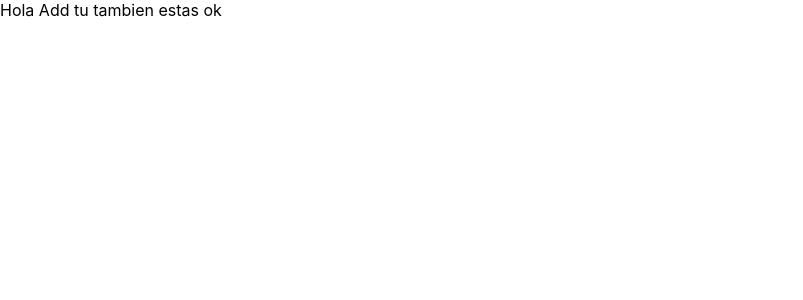
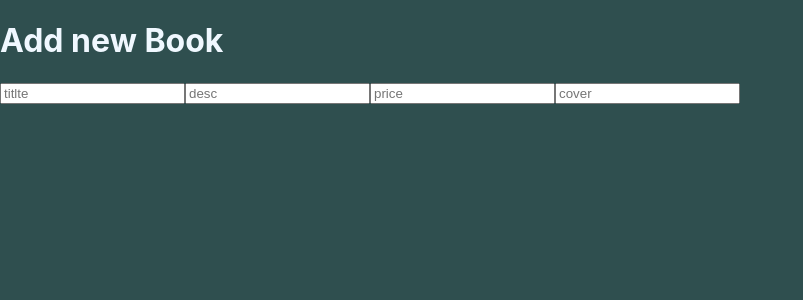
Before and after one commit to jolgo1989/crud, a React (Create React App) app in the folder client/: page /add in a window 1280 px wide. Shown: the top 300 px of the page, without its empty margins (0-803 px from the left). Built offline with nearby package versions, Linux system fonts and the light colour scheme.

Commit message:
se creo la función handleChange

```diff
--- a/client/src/index.css
+++ b/client/src/index.css
@@ -1,13 +1,16 @@
 body {
   margin: 0;
-  font-family: -apple-system, BlinkMacSystemFont, 'Segoe UI', 'Roboto', 'Oxygen',
-    'Ubuntu', 'Cantarell', 'Fira Sans', 'Droid Sans', 'Helvetica Neue',
+  font-family: -apple-system, BlinkMacSystemFont, "Segoe UI", "Roboto", "Oxygen",
+    "Ubuntu", "Cantarell", "Fira Sans", "Droid Sans", "Helvetica Neue",
     sans-serif;
   -webkit-font-smoothing: antialiased;
   -moz-osx-font-smoothing: grayscale;
+
+  background-color: darkslategray;
+  color: aliceblue;
 }
 
 code {
-  font-family: source-code-pro, Menlo, Monaco, Consolas, 'Courier New',
+  font-family: source-code-pro, Menlo, Monaco, Consolas, "Courier New",
     monospace;
 }
--- a/client/src/pages/Add.jsx
+++ b/client/src/pages/Add.jsx
@@ -1,9 +1,47 @@
-import React from 'react'
+import React, { useState } from "react";
 
 const Add = () => {
+  const [book, setBook] = useState({
+    title: "",
+    desc: "",
+    price: null,
+    cover: "",
+  });
+
+  const handleChange = (e) => {
+    setBook((prev) => ({ ...prev, [e.target.name]: e.target.value }));
+  };
+
+  console.log(book);
   return (
-    <div>Hola Add tu tambien estas ok</div>
-  )
-}
+    <div className="form">
+      <h1>Add new Book</h1>
+      <input
+        type="text"
+        placeholder="titlte"
+        onChange={handleChange}
+        name="title"
+      />
+      <input
+        type="text"
+        placeholder="desc"
+        onChange={handleChange}
+        name="desc"
+      />
+      <input
+        type="number"
+        placeholder="price"
+        onChange={handleChange}
+        name="price"
+      />
+      <input
+        type="text"
+        placeholder="cover"
+        onChange={handleChange}
+        name="cover"
+      />
+    </div>
+  );
+};
 
-export default Add
+export default Add;
--- a/client/src/pages/Books.jsx
+++ b/client/src/pages/Books.jsx
@@ -3,8 +3,9 @@
 
 // Cuando se aplique el Fetch va aparecer un error (observarlo en el console del navegador)
 // SOLUCIÖN: instalar cors(npm i cors)
-//Ir la terminal dirigirse al backend(cd backend)
+//Ir la terminal y dirigirse al backend(cd backend)
 //Ir a la carpeta backend y seguir la referencia #CorsFerences
+// NOTA:cors sirve para que servidor permita a nuestra aplicación utilizar nuestra backend ip
 
 import { Link } from "react-router-dom";
 import React, { useEffect, useState } from "react";
```
Also changed, not shown: 1 other file (tests, documents, lock files or other folders).
